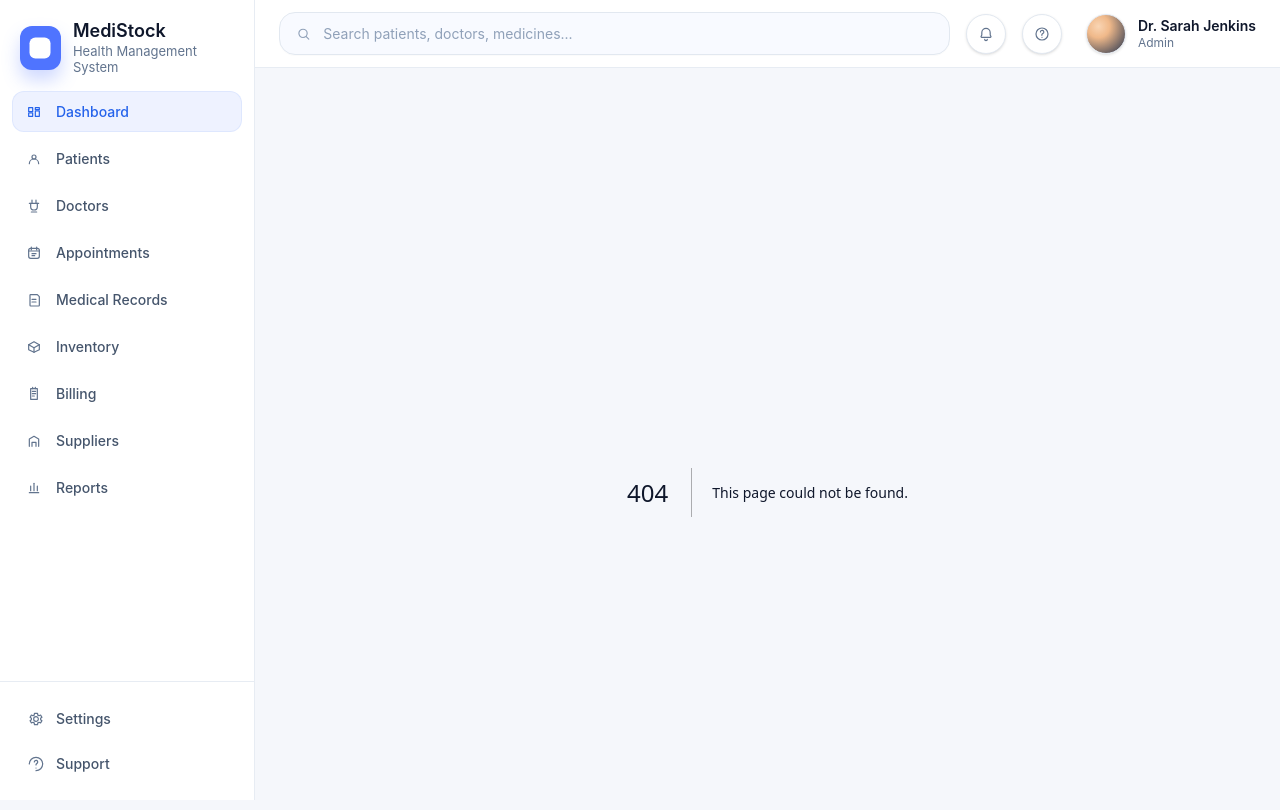
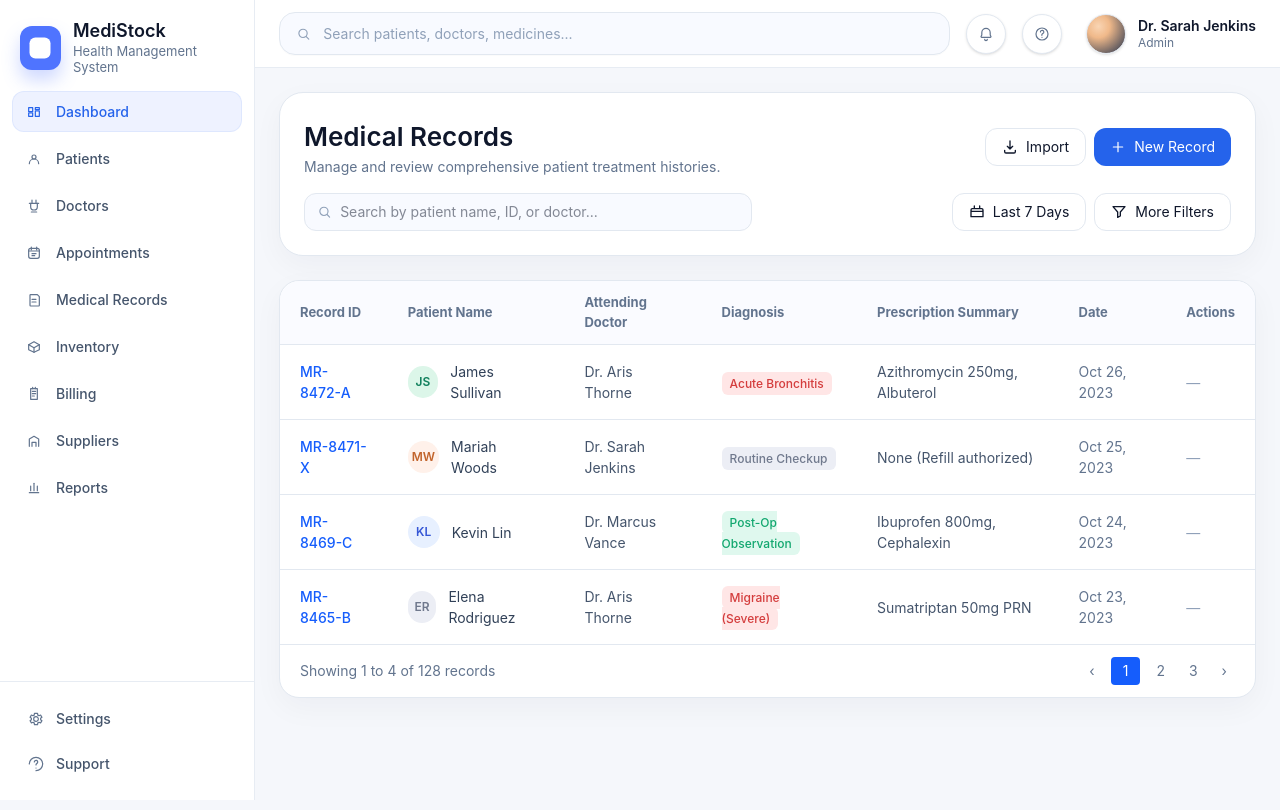
Before and after one commit to Chathurapadmal/Medixora, a Next.js app: page /medicalrecords in a window 1280 px wide. Before the commit this address had no page. Shown: the top 810 px of the page. Built offline with nearby package versions, Linux system fonts and the light colour scheme.

Commit message:
add medical records

```diff
--- /dev/null
+++ b/pages/medicalrecords.tsx
@@ -0,0 +1,192 @@
+import {
+  PlusIcon,
+  SearchIcon,
+  FilterIcon,
+  CalendarIcon,
+  ImportIcon,
+} from "@/components/dashboard-icons";
+
+const records = [
+  {
+    id: "MR-8472-A",
+    initials: "JS",
+    color: "bg-[#dcf6e9] text-[#11805d]",
+    name: "James Sullivan",
+    doctor: "Dr. Aris Thorne",
+    diagnosis: "Acute Bronchitis",
+    diagnosisClass: "bg-[#ffe6e6] text-[#d43d3d]",
+    prescription: "Azithromycin 250mg, Albuterol",
+    date: "Oct 26, 2023",
+  },
+  {
+    id: "MR-8471-X",
+    initials: "MW",
+    color: "bg-[#fff1ea] text-[#c2642c]",
+    name: "Mariah Woods",
+    doctor: "Dr. Sarah Jenkins",
+    diagnosis: "Routine Checkup",
+    diagnosisClass: "bg-[#eceef5] text-[#70798d]",
+    prescription: "None (Refill authorized)",
+    date: "Oct 25, 2023",
+  },
+  {
+    id: "MR-8469-C",
+    initials: "KL",
+    color: "bg-[#e7f0ff] text-[#3657d6]",
+    name: "Kevin Lin",
+    doctor: "Dr. Marcus Vance",
+    diagnosis: "Post-Op Observation",
+    diagnosisClass: "bg-[#dff8ee] text-[#12a76f]",
+    prescription: "Ibuprofen 800mg, Cephalexin",
+    date: "Oct 24, 2023",
+  },
+  {
+    id: "MR-8465-B",
+    initials: "ER",
+    color: "bg-[#eceef5] text-[#70798d]",
+    name: "Elena Rodriguez",
+    doctor: "Dr. Aris Thorne",
+    diagnosis: "Migraine (Severe)",
+    diagnosisClass: "bg-[#ffe6e6] text-[#d43d3d]",
+    prescription: "Sumatriptan 50mg PRN",
+    date: "Oct 23, 2023",
+  },
+];
+
+export default function MedicalRecordsPage() {
+  return (
+    <div className="mx-auto max-w-[1280px] space-y-6">
+
+      {/* HEADER */}
+      <div className="flex flex-col gap-4 rounded-[24px] border border-slate-200 bg-white p-5 shadow-[0_10px_30px_rgba(15,23,42,0.04)] lg:p-6">
+
+        <div className="flex flex-col gap-4 xl:flex-row xl:items-center xl:justify-between">
+
+          <div>
+            <h1 className="text-[26px] font-semibold text-slate-900">
+              Medical Records
+            </h1>
+            <p className="text-[14px] text-slate-500">
+              Manage and review comprehensive patient treatment histories.
+            </p>
+          </div>
+
+          <div className="flex gap-2">
+            <button className="inline-flex items-center gap-2 rounded-xl border border-slate-200 px-4 py-2 text-sm hover:bg-slate-50">
+              <ImportIcon className="h-4 w-4" />
+              Import
+            </button>
+
+            <button className="inline-flex items-center gap-2 rounded-xl bg-[#2563eb] px-4 py-2 text-sm text-white hover:bg-[#1d4ed8]">
+              <PlusIcon className="h-4 w-4" />
+              New Record
+            </button>
+          </div>
+        </div>
+
+        {/* SEARCH + FILTER */}
+        <div className="flex flex-col gap-3 md:flex-row md:items-center md:justify-between">
+
+          {/* SEARCH */}
+          <div className="flex items-center gap-2 rounded-xl border border-slate-200 bg-[#f8faff] px-3 py-2 w-full md:max-w-md">
+            <SearchIcon className="h-4 w-4 text-slate-400" />
+            <input
+              placeholder="Search by patient name, ID, or doctor..."
+              className="w-full bg-transparent text-sm outline-none"
+            />
+          </div>
+
+          {/* FILTERS */}
+          <div className="flex gap-2">
+            <button className="inline-flex items-center gap-2 rounded-xl border border-slate-200 px-4 py-2 text-sm">
+              <CalendarIcon className="h-4 w-4" />
+              Last 7 Days
+            </button>
+
+            <button className="inline-flex items-center gap-2 rounded-xl border border-slate-200 px-4 py-2 text-sm">
+              <FilterIcon className="h-4 w-4" />
+              More Filters
+            </button>
+          </div>
+        </div>
+      </div>
+
+      {/* TABLE */}
+      <div className="rounded-[20px] border border-slate-200 bg-white shadow-[0_10px_30px_rgba(15,23,42,0.04)]">
+
+        <div className="overflow-hidden rounded-[20px]">
+          <table className="w-full text-left">
+
+            <thead>
+              <tr className="bg-[#fafbff] text-[13px] text-slate-500">
+                <th className="px-5 py-3">Record ID</th>
+                <th className="px-5 py-3">Patient Name</th>
+                <th className="px-5 py-3">Attending Doctor</th>
+                <th className="px-5 py-3">Diagnosis</th>
+                <th className="px-5 py-3">Prescription Summary</th>
+                <th className="px-5 py-3">Date</th>
+                <th className="px-5 py-3">Actions</th>
+              </tr>
+            </thead>
+
+            <tbody className="text-[14px] text-slate-700">
+              {records.map((r) => (
+                <tr key={r.id} className="border-t border-slate-200">
+
+                  <td className="px-5 py-4 text-blue-600 font-medium cursor-pointer">
+                    {r.id}
+                  </td>
+
+                  <td className="px-5 py-4">
+                    <div className="flex items-center gap-3">
+                      <div className={`h-8 w-8 flex items-center justify-center rounded-full text-xs font-semibold ${r.color}`}>
+                        {r.initials}
+                      </div>
+                      {r.name}
+                    </div>
+                  </td>
+
+                  <td className="px-5 py-4 text-slate-600">
+                    {r.doctor}
+                  </td>
+
+                  <td className="px-5 py-4">
+                    <span className={`rounded-md px-2 py-1 text-xs font-medium ${r.diagnosisClass}`}>
+                      {r.diagnosis}
+                    </span>
+                  </td>
+
+                  <td className="px-5 py-4 text-slate-600">
+                    {r.prescription}
+                  </td>
+
+                  <td className="px-5 py-4 text-slate-500">
+                    {r.date}
+                  </td>
+
+                  <td className="px-5 py-4 text-slate-400">
+                    —
+                  </td>
+
+                </tr>
+              ))}
+            </tbody>
+          </table>
+        </div>
+
+        {/* FOOTER */}
+        <div className="flex items-center justify-between px-5 py-3 text-sm text-slate-500 border-t border-slate-200">
+          <span>Showing 1 to 4 of 128 records</span>
+
+          <div className="flex items-center gap-2">
+            <button className="px-2 py-1">‹</button>
+            <button className="px-3 py-1 bg-blue-600 text-white rounded">1</button>
+            <button className="px-2 py-1">2</button>
+            <button className="px-2 py-1">3</button>
+            <button className="px-2 py-1">›</button>
+          </div>
+        </div>
+      </div>
+    </div>
+  );
+}
```
